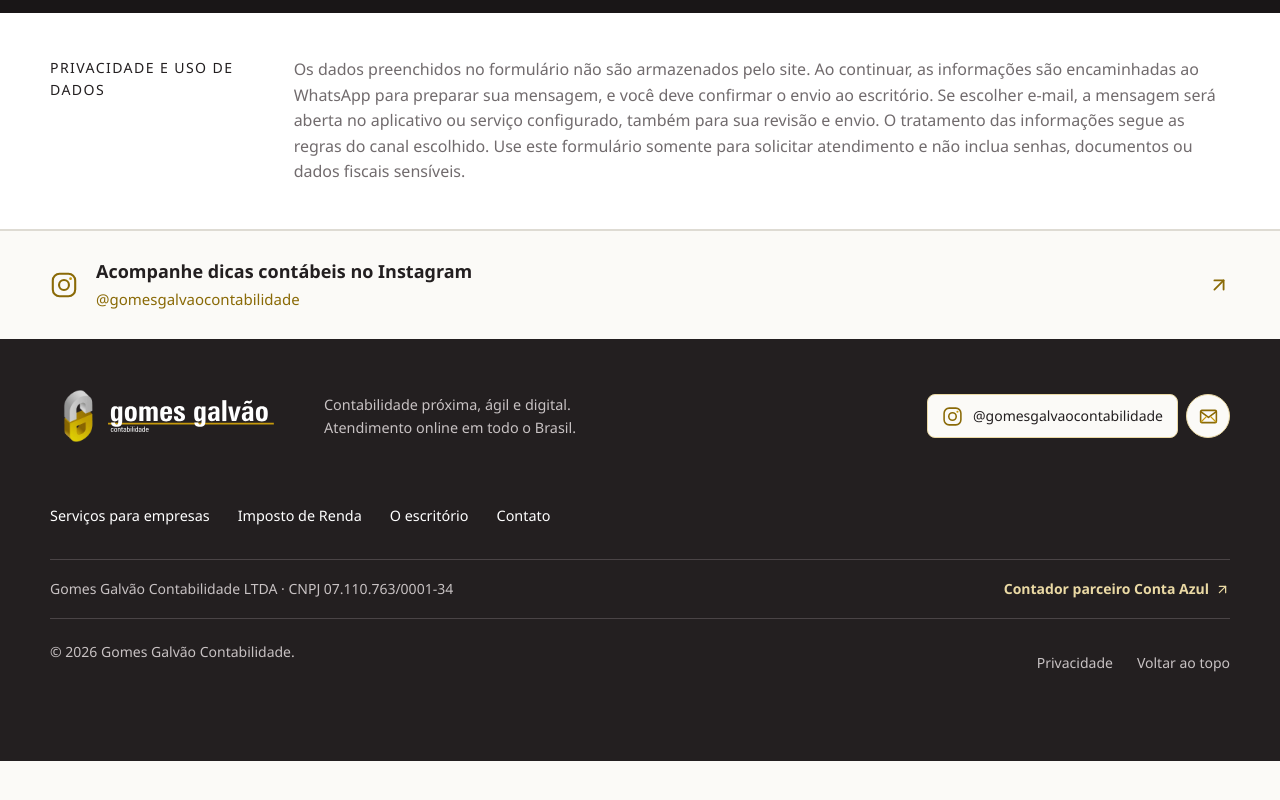
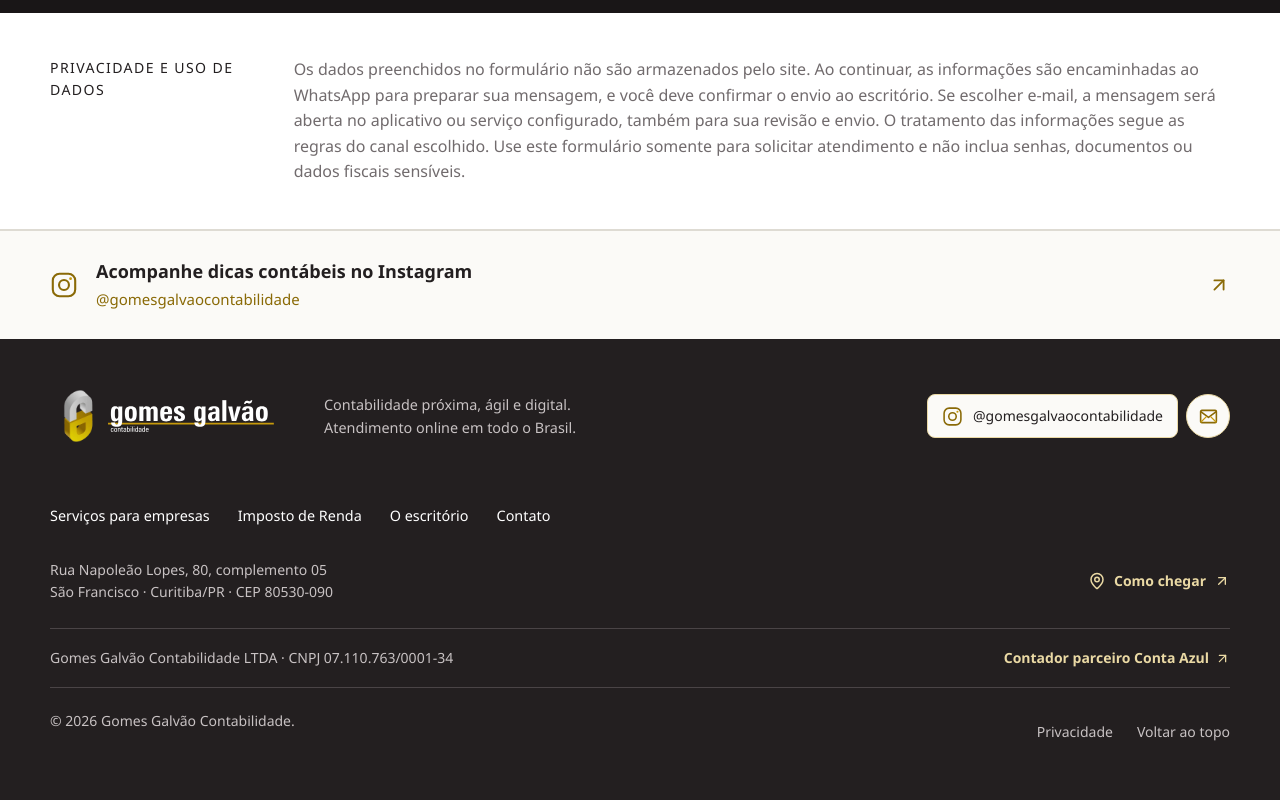
Before and after one commit to jesusnessy/GomesGalvaoWeb, a Next.js app: page / in a window 1280 px wide. Shown: the part 10147-10947 px from the top of the page. Before the commit the page ends 10908 px from the top, so only its background shows below. Built offline with nearby package versions, Linux system fonts and the light colour scheme.

Commit message:
Add address and directions to site footer

```diff
--- a/components/site-footer.tsx
+++ b/components/site-footer.tsx
@@ -1,7 +1,7 @@
 /* eslint-disable @next/next/no-img-element */
-import { ArrowUpRight } from "lucide-react";
+import { ArrowUpRight, MapPin } from "lucide-react";
 import { SiteBrand } from "@/components/site-brand";
-import { CONTACT_EMAIL, INSTAGRAM_HANDLE, INSTAGRAM_URL, whatsappUrl } from "@/lib/site";
+import { CONTACT_EMAIL, INSTAGRAM_HANDLE, INSTAGRAM_URL, OFFICE_ADDRESS, OFFICE_DIRECTIONS_URL, whatsappUrl } from "@/lib/site";
 
 export function SiteFooter() {
   return <>
@@ -29,6 +29,15 @@ export function SiteFooter() {
         <a href="/#empresa">O escritório</a>
         <a href="/#contato">Contato</a>
       </div>
+      <div className="container footer-location">
+        <address>
+          <span>{OFFICE_ADDRESS.streetAddress}</span>
+          <span>{OFFICE_ADDRESS.neighborhood} · {OFFICE_ADDRESS.addressLocality}/{OFFICE_ADDRESS.addressRegion} · CEP {OFFICE_ADDRESS.postalCode}</span>
+        </address>
+        <a href={OFFICE_DIRECTIONS_URL} target="_blank" rel="noopener noreferrer" aria-label="Como chegar à Gomes Galvão no Google Maps (abre em nova aba)">
+          <MapPin size={18} aria-hidden="true" />Como chegar<ArrowUpRight size={16} aria-hidden="true" />
+        </a>
+      </div>
       <div className="container company-credentials">
         <span>Gomes Galvão Contabilidade LTDA · CNPJ 07.110.763/0001-34</span>
         <a href="https://contaazul.com/encontre-contador/contadores/gomes-galvao-contabilidade-ltda/" target="_blank" rel="noreferrer">Contador parceiro Conta Azul <ArrowUpRight size={15} aria-hidden="true" /></a>
```
